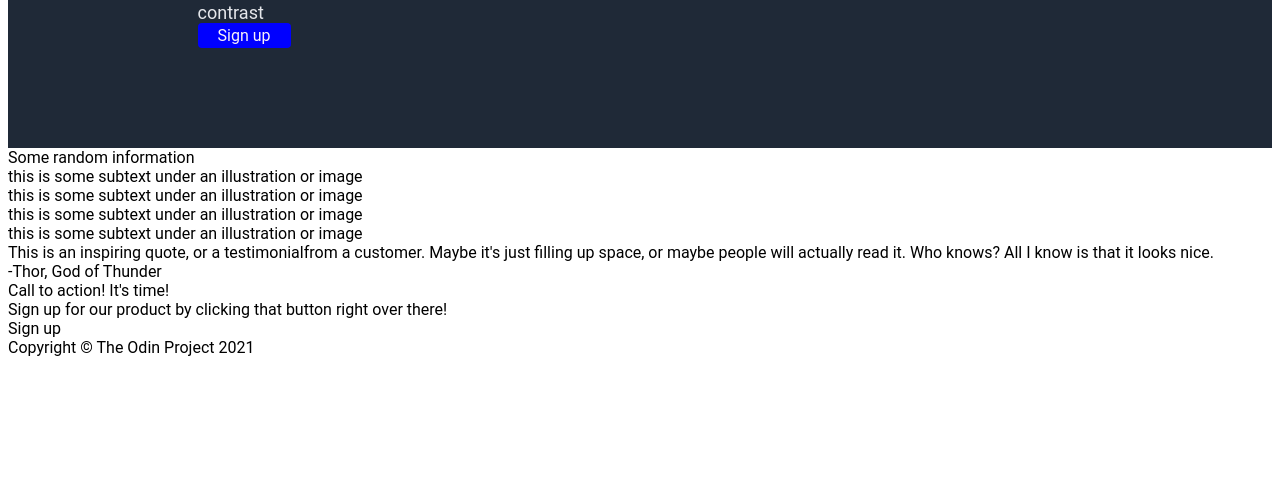
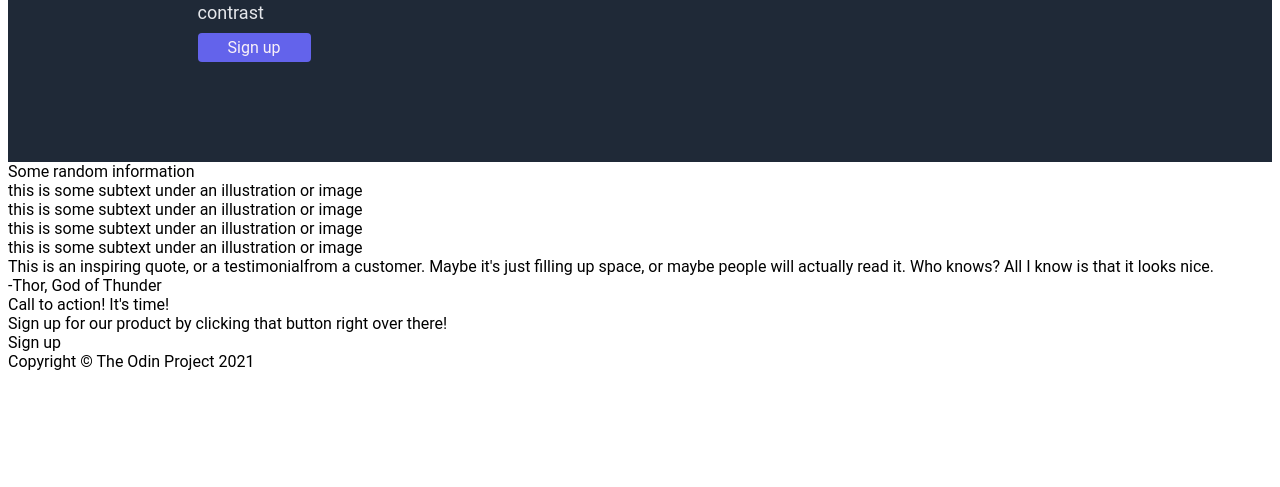
Before and after one commit to Abhinav-Raj-Singh/Landing-Page, a plain HTML site: page index.html in a window 1280 px wide. Shown: the part 313-800 px from the top of the page. Drawn offline with Linux system fonts and the light colour scheme.

Commit message:
Style sign up button as per layout

```diff
--- a/css/style.css
+++ b/css/style.css
@@ -54,13 +54,11 @@ ul{
 .su {
     display: flex;
     width: fit-content;
-    background-color: blue;
-    padding: 3px 20px 3px 20px;
+    background-color: rgb(99, 99, 235);
+    padding: 5px 30px 5px 30px;
     border-radius: 4px;
     color: #f9f1f8;
-
-
-
+    margin-top: 10px;
 }
 
 
```
